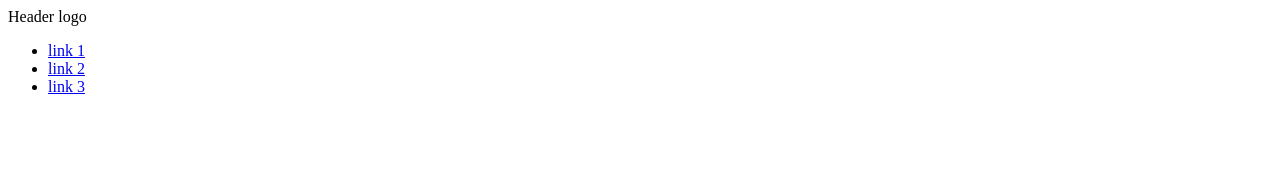
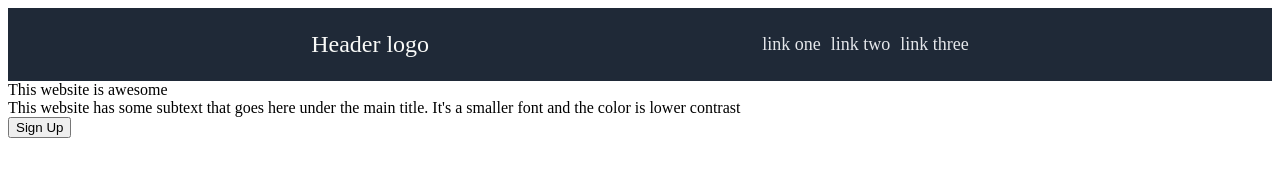
Before and after one commit to Ayala2385/landing-page, a plain HTML site: page index.html in a window 1280 px wide. Drawn offline with Linux system fonts and the light colour scheme.

Commit message:
added 3 divs to topcon

```diff
--- a/index.html
+++ b/index.html
@@ -9,16 +9,20 @@
 </head>
 <body>
     <div class="header">
-      <div>Header logo</div>
+      <div class="logo">Header logo</div>
       <div>
         <ul>
-            <li><a href="#">link 1</a></li>
-            <li><a href="#">link 2</a></li>
-            <li><a href="#">link 3</a></li>
+            <li><a href="#">link one</a></li>
+            <li><a href="#">link two</a></li>
+            <li><a href="#">link three</a></li>
         </ul>
       </div>
     </div>
-    <div class="topcon"></div>
+    <div class="topcon">
+        <div class="title">This website is awesome</div>
+        <div class="subtext">This website has some subtext that goes here under the main title. It's a smaller font and the color is lower contrast</div>
+        <button class="button">Sign Up</button>
+    </div>
     <div class="imgcon"></div>
     <div class="qoucon"></div>
     <div class="actcon"></div>
--- a/styles.css
+++ b/styles.css
@@ -4,6 +4,30 @@ body {
     height: 100vh;
 }
 
-.header.topcon {
+.header{
     background-color: #1f2937;
+    display: flex;
+    align-items: center;
+    justify-content: space-evenly;
+    padding: 10px;
+
+
 }
+
+.logo {
+    font-size: 24px;
+    color: #f9faf8;
+
+}
+
+ul {
+    display: flex;
+    list-style: none;
+    gap: 10px;
+}
+
+a {
+    text-decoration: none;
+    color: #e5e7eb;
+    font-size: 18px;
+}
```
